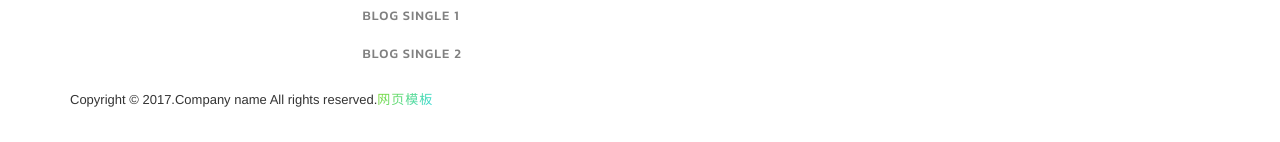
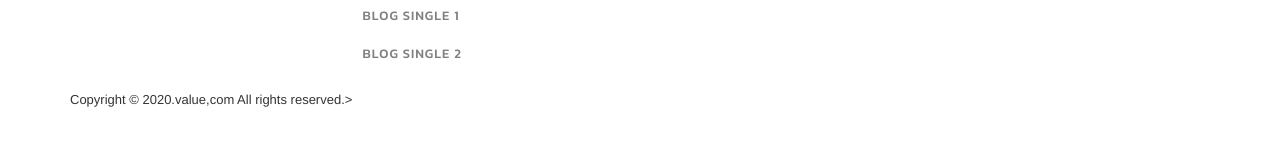
Before and after one commit to ChenHaiPei-value/globaltradershome.com, a plain HTML site: page index.html in a window 1280 px wide. Shown: the part 2544-2686 px from the top of the page. Drawn offline with Linux system fonts and the light colour scheme; a script that the page names is missing; files whose address does not match are found by name; a web font is replaced by a local one.

Commit message:
Update index.html

```diff
--- a/index.html
+++ b/index.html
@@ -363,7 +363,7 @@
                 </form>
             </div>
         </div>
-        <h5 class="copyright">Copyright &copy; 2017.Company name All rights reserved.<a target="_blank" href="http://www.17sucai.com/">&#x7F51;&#x9875;&#x6A21;&#x677F;</a></h5>
+        <h5 class="copyright">Copyright &copy; 2020.value,com All rights reserved.></h5>
     </div>
 </footer>
 
```
